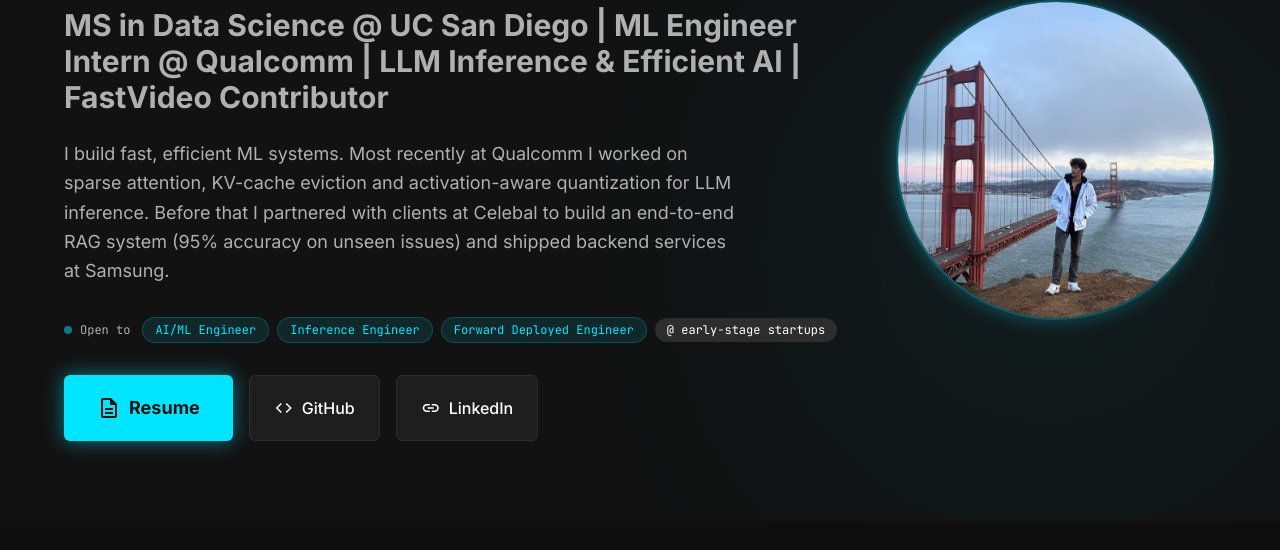
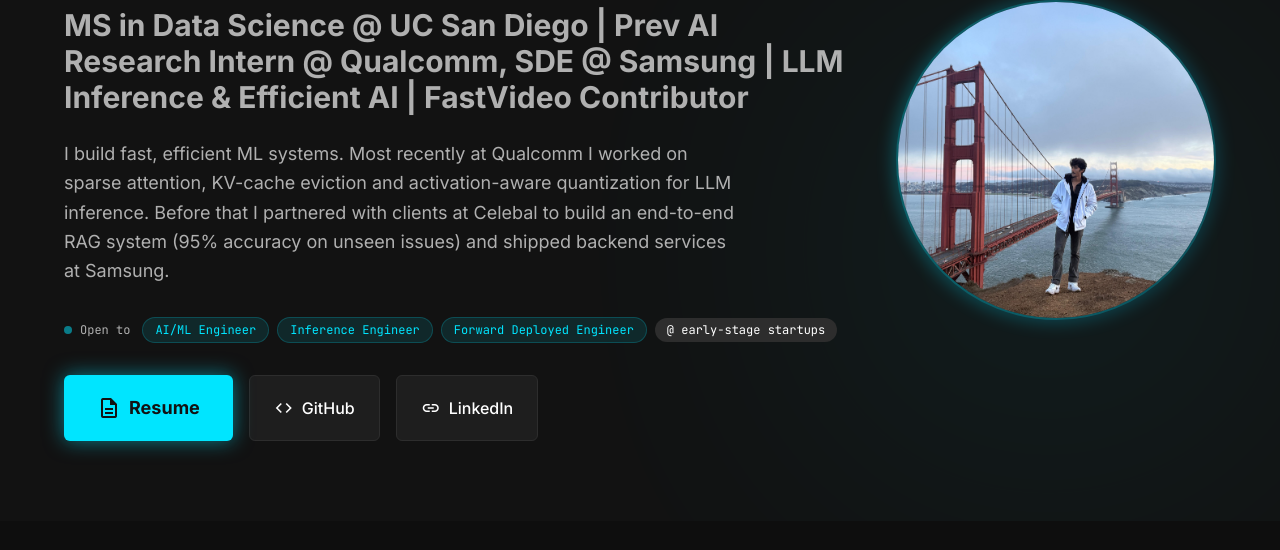
Before and after one commit to jaisurya27/jaisurya27.github.io, a plain HTML site: page index.html in a window 1280 px wide. Shown: the part 250-800 px from the top of the page. Drawn offline with nearby package versions, Linux system fonts and the light colour scheme.

Commit message:
job title change in header

```diff
--- a/index.html
+++ b/index.html
@@ -239,7 +239,7 @@
                         Jaisurya.
                     </h1>
 <h2 class="text-2xl md:text-3xl font-bold text-text-secondary mb-6 leading-tight">
-                        MS in Data Science @ UC San Diego | ML Engineer Intern @ Qualcomm | LLM Inference &amp; Efficient AI | FastVideo Contributor
+                        MS in Data Science @ UC San Diego | Prev AI Research Intern @ Qualcomm, SDE @ Samsung | LLM Inference &amp; Efficient AI | FastVideo Contributor
                     </h2>
 <div class="max-w-2xl mb-8">
 <p class="text-lg text-text-secondary leading-relaxed">
```
